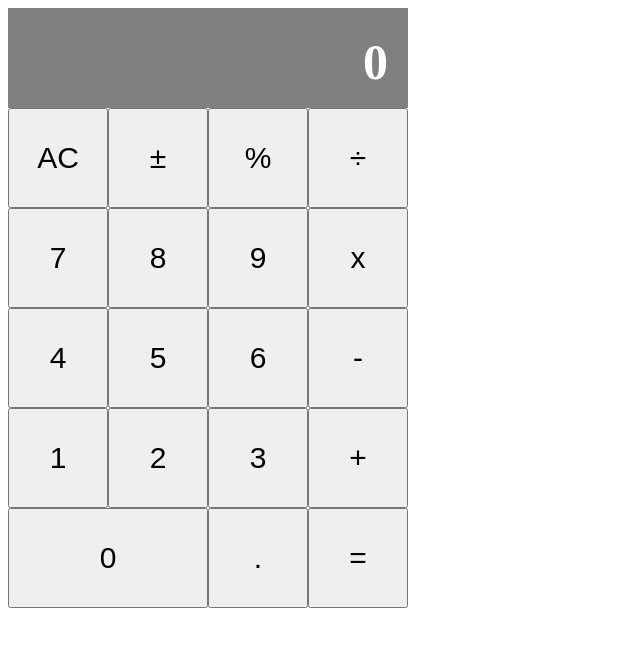
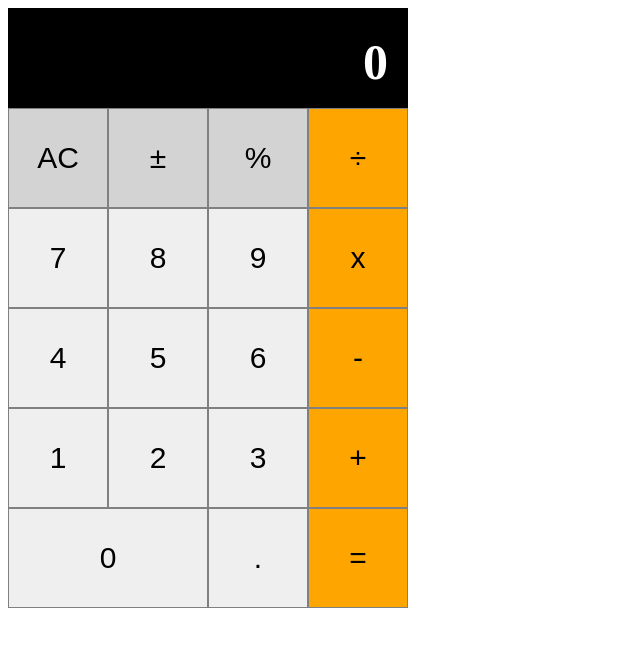
Before and after one commit to Axel-Pion-MDS/B3_React_Calculator, a React (Create React App) app in the folder react-app/: page / in a window 1280 px wide. Shown: the top 646 px of the page, without its empty margins (0-640 px from the left). Built offline with nearby package versions, Linux system fonts and the light colour scheme.

Commit message:
feat(App): counts correctly when result*=

```diff
--- a/react-app/src/App.js
+++ b/react-app/src/App.js
@@ -17,23 +17,26 @@ class App extends React.Component {
   }
 
   calculate = () => {
-    console.log(this.state);
     if (this.state.symbol === "+") {
       this.setState({
-        result: parseInt(this.state.firstChoice) + parseInt(this.state.secondChoice),
-        resultToShow: parseInt(this.state.firstChoice) + parseInt(this.state.secondChoice),
+        result: !this.state.firstChoice && !this.state.secondChoice ?
+          this.state.result + this.state.result : parseInt(this.state.firstChoice) + parseInt(this.state.secondChoice),
+        resultToShow: !this.state.firstChoice && !this.state.secondChoice ?
+          this.state.result + this.state.result : parseInt(this.state.firstChoice) + parseInt(this.state.secondChoice),
       }, () => {});
     }
     if (this.state.symbol === "-") {
       this.setState({
-        result: parseInt(this.state.firstChoice) - parseInt(this.state.secondChoice),
-        resultToShow: parseInt(this.state.firstChoice) - parseInt(this.state.secondChoice),
+        result: !this.state.firstChoice && !this.state.secondChoice ?
+          this.state.result - this.state.result : parseInt(this.state.firstChoice) - parseInt(this.state.secondChoice),
+        resultToShow: !this.state.firstChoice && !this.state.secondChoice ?
+          this.state.result - this.state.result : parseInt(this.state.firstChoice) - parseInt(this.state.secondChoice),
       }, () => {});
     }
     if (this.state.symbol === "x") {
       this.setState({
-        result: parseInt(this.state.firstChoice) * parseInt(this.state.secondChoice),
-        resultToShow: parseInt(this.state.firstChoice) * parseInt(this.state.secondChoice),
+        result: !this.state.firstChoice ? this.state.result * this.state.result : parseInt(this.state.firstChoice) * parseInt(this.state.secondChoice),
+        resultToShow: !this.state.firstChoice ? this.state.result * this.state.result : parseInt(this.state.firstChoice) * parseInt(this.state.secondChoice),
       }, () => {});
     }
     if (this.state.symbol === "%") {
@@ -62,7 +65,6 @@ class App extends React.Component {
   }
 
   onBtnClick = (value) => {
-    console.log(value);
     const regExSymbol = /[\+\-\x\÷]/;
     const regExNumbers = /(?:\d+(?:\.\d*)?|\.\d+)/;
 
@@ -137,7 +139,6 @@ class App extends React.Component {
 
       // { firstChoice: null, secondChoice: null, symbol: "%", result: 0, resultToShow: 0 }
       if (!this.state.firstChoice) {
-        console.log(value);
         this.setState({
           firstChoice: this.state.result,
           symbol: value
--- a/react-app/src/index.css
+++ b/react-app/src/index.css
@@ -6,7 +6,7 @@
 .resultDiv {
   width: 100%;
   height: 20%;
-  background: grey;
+  background: black;
   display: flex;
   justify-content: end;
 }
@@ -23,15 +23,44 @@
 }
 
 button {
+  border: 1px solid grey;
   width: 100px;
   height: 100px;
   font-size: 30px;
 }
 
 button:hover {
-  background: lightgrey;
+  background: white;
 }
 
 button[value="0"] {
   width: 200px;
 }
+
+button[value="AC"],
+button[value="±"],
+button[value="%"] {
+background: lightgrey;
+}
+
+button[value="AC"]:hover,
+button[value="±"]:hover,
+button[value="%"]:hover {
+background: white;
+}
+
+button[value="÷"],
+button[value="x"],
+button[value="-"],
+button[value="+"],
+button[value="="] {
+  background: orange;
+}
+
+button[value="÷"]:hover,
+button[value="x"]:hover,
+button[value="-"]:hover,
+button[value="+"]:hover,
+button[value="="]:hover {
+  background: lightsalmon;
+}
```
